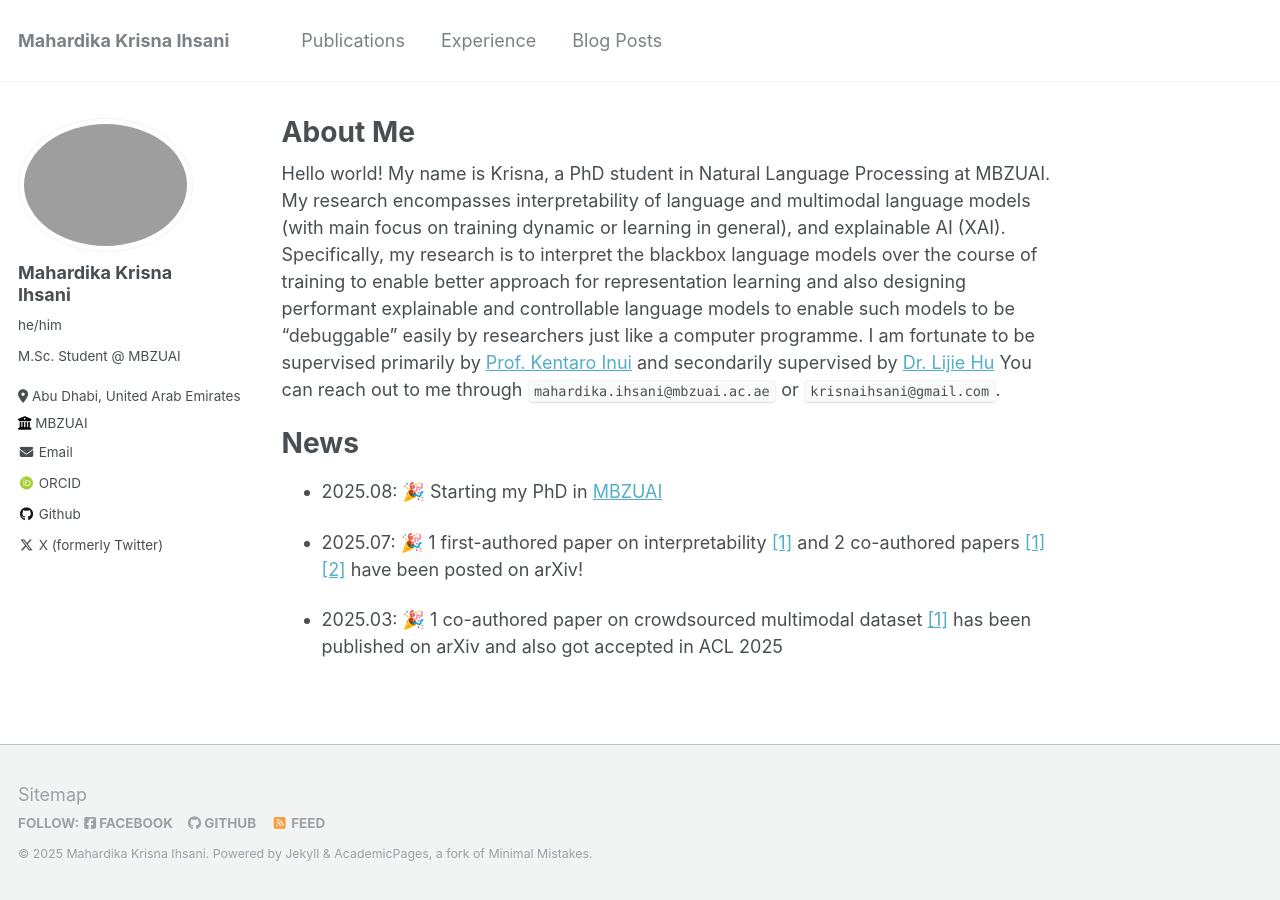
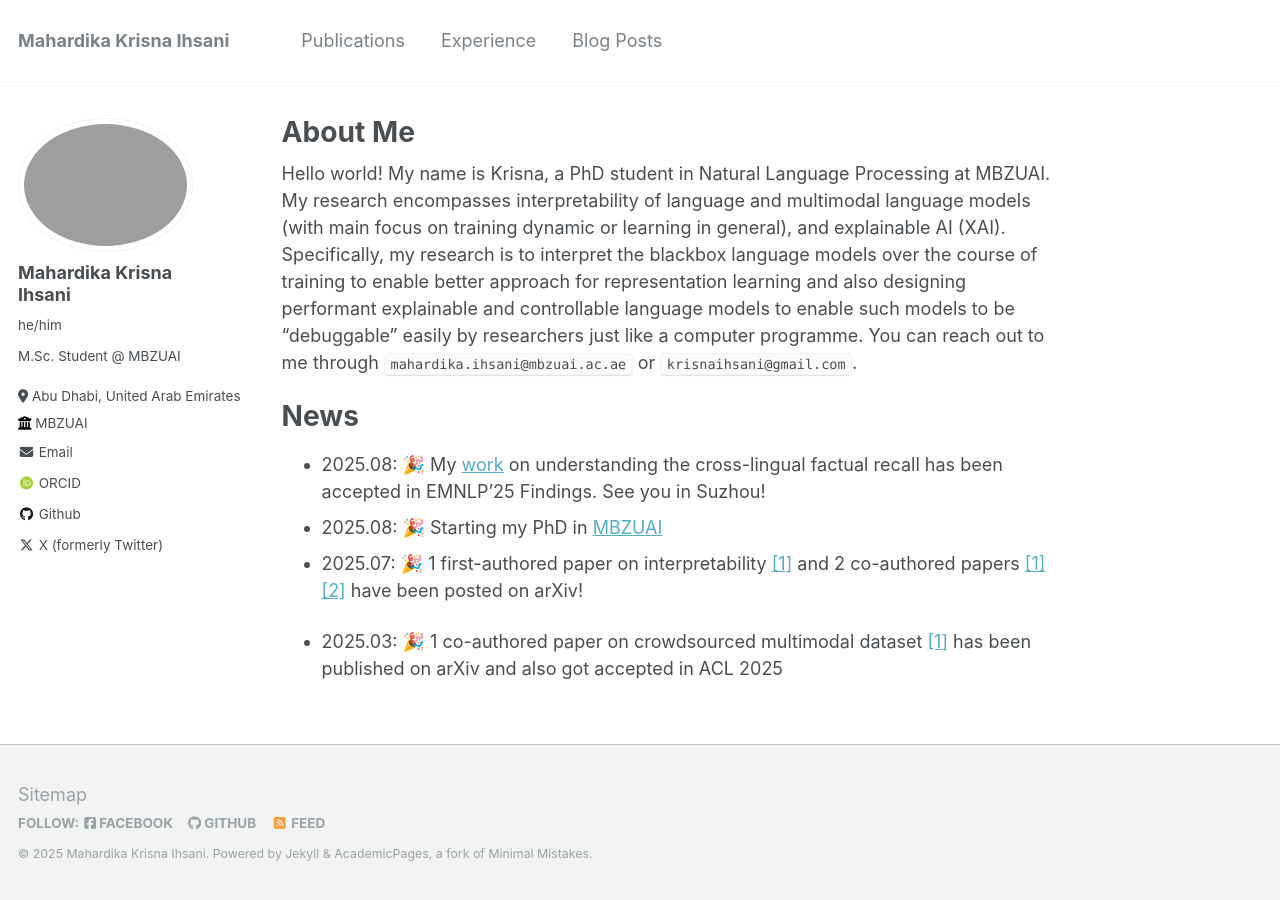
Before and after one commit to codefire53/codefire53.github.io, a Jekyll site: the page built from _pages/about.md, in a window 1280 px wide. Built offline with Jekyll 4.4.1, drawn with Linux system fonts in a browser that asks for light colours; some web fonts are replaced.

Commit message:
Update about.md

```diff
--- a/_pages/about.md
+++ b/_pages/about.md
@@ -7,13 +7,13 @@ redirect_from:
   - /about.html
 ---
 
-Hello world! My name is Krisna, a PhD student in Natural Language Processing at MBZUAI. My research encompasses interpretability of language and multimodal language models (with main focus on training dynamic or learning in general), and explainable AI (XAI). Specifically, my research is to interpret the blackbox language models over the course of training to enable better approach for representation learning and also designing performant explainable and controllable language models to enable such models to be "debuggable" easily by researchers just like a computer programme. I am fortunate to be supervised primarily by [Prof. Kentaro Inui](https://kentaro-inui.github.io/) and secondarily supervised by [Dr. Lijie Hu](https://lijie-hu.github.io/)
+Hello world! My name is Krisna, a PhD student in Natural Language Processing at MBZUAI. My research encompasses interpretability of language and multimodal language models (with main focus on training dynamic or learning in general), and explainable AI (XAI). Specifically, my research is to interpret the blackbox language models over the course of training to enable better approach for representation learning and also designing performant explainable and controllable language models to enable such models to be "debuggable" easily by researchers just like a computer programme.
 You can reach out to me through `mahardika.ihsani@mbzuai.ac.ae` or `krisnaihsani@gmail.com`.
 
 
 # News
+- 2025.08: 🎉 My [work](https://arxiv.org/abs/2507.12838#:~:text=Are%20Knowledge%20and%20Reference%20in%20Multilingual%20Language%20Models%20Cross%2DLingually%20Consistent%3F,-Xi%20Ai%2C%20Mahardika&text=Cross%2Dlingual%20consistency%20should%20be,parity%20of%20language%20model%20performance.) on understanding the cross-lingual factual recall has been accepted in EMNLP'25 Findings. See you in Suzhou!
 - 2025.08:  🎉 Starting my PhD in [MBZUAI](mbzuai.ac.ae)
-
 - 2025.07:  🎉 1 first-authored paper on interpretability  [\[1\]](https://arxiv.org/abs/2507.12838) and 2 co-authored papers  [\[1\]](https://arxiv.org/abs/2507.11230)[\[2\]](https://arxiv.org/abs/2507.22581)  have been posted on arXiv!
 
 - 2025.03:  🎉 1 co-authored paper on crowdsourced multimodal dataset [\[1\]](https://arxiv.org/abs/2503.07920) has been published on arXiv and also got accepted in ACL 2025
```
